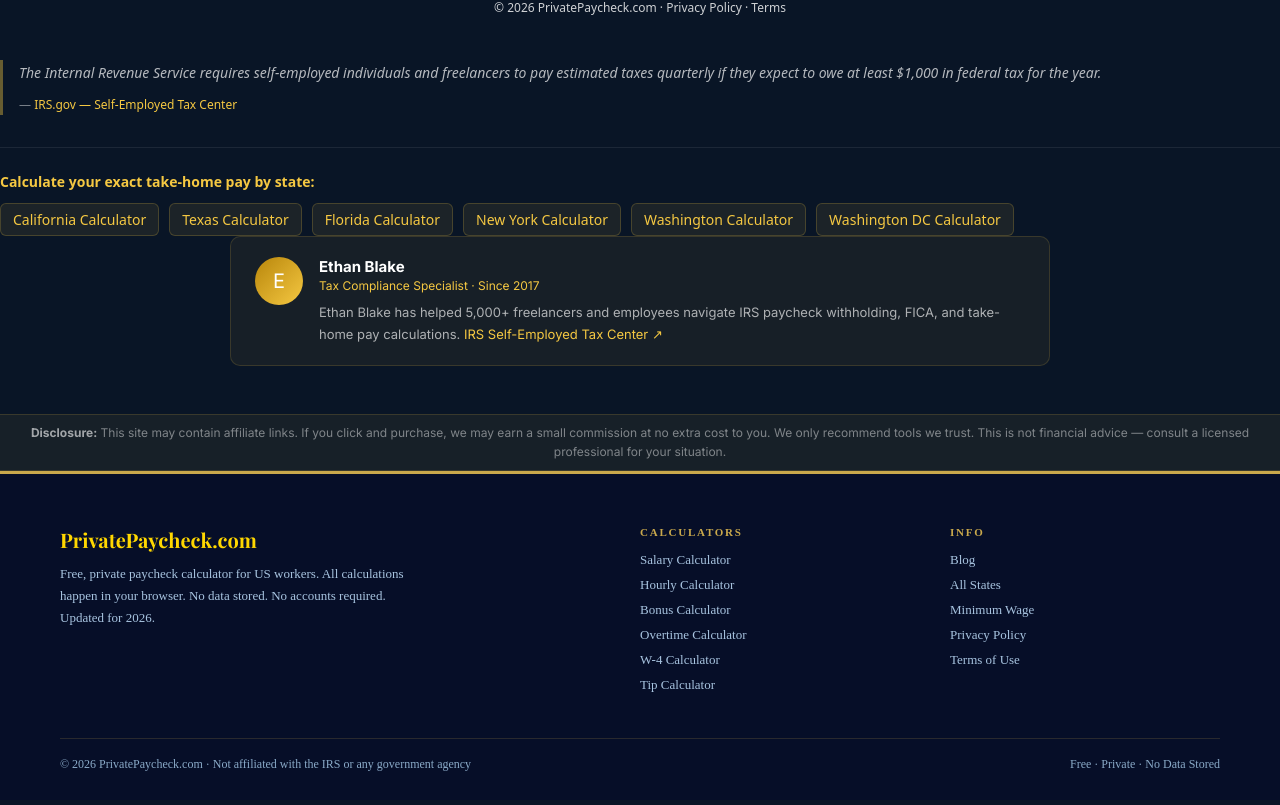
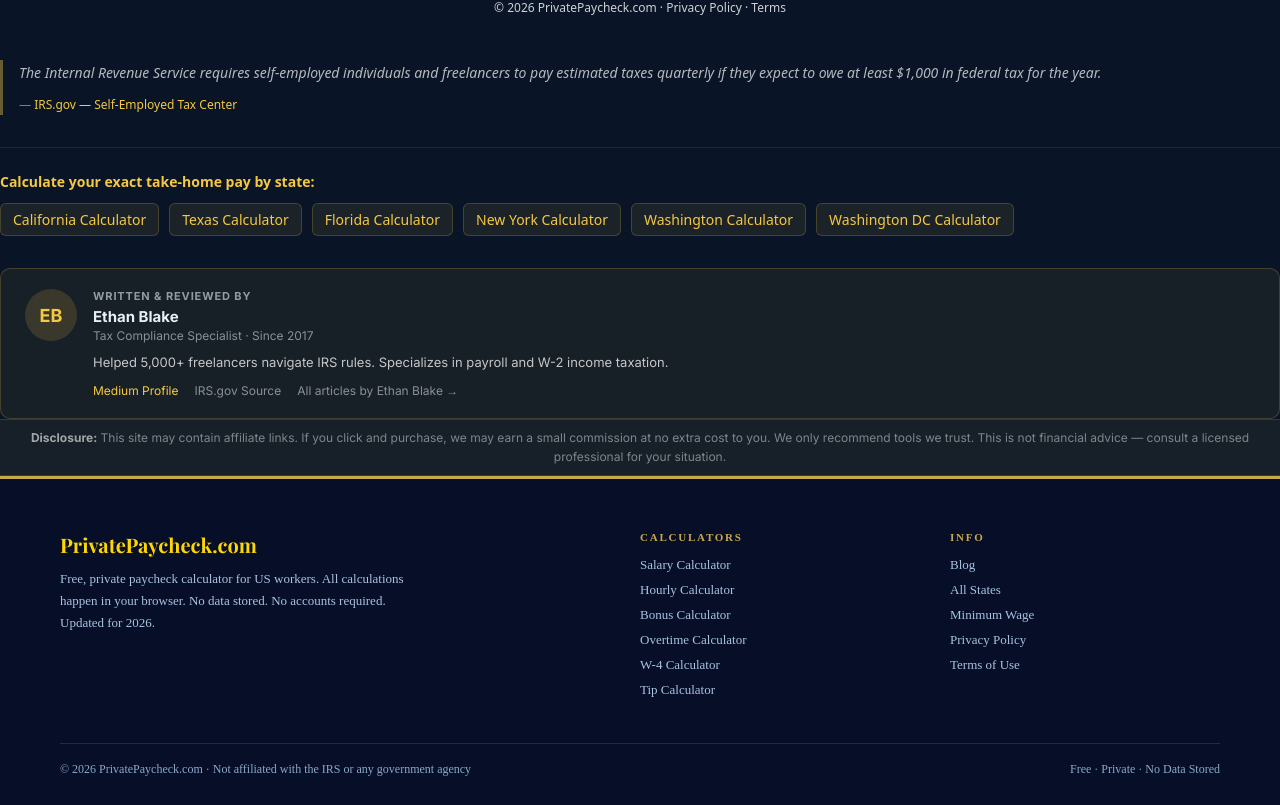
Before and after one commit to devqrcraft-ui/privatepaycheck, a Next.js app: page /blog/how-to-read-your-pay-stub in a window 1280 px wide. Shown: the part 3543-4348 px from the top of the page. Built offline with nearby package versions, Linux system fonts and the light colour scheme.

Commit message:
seo: AuthorBox v33.0 — itemScope Person + itemProp + All articles link

```diff
--- a/src/app/components/AuthorBox.tsx
+++ b/src/app/components/AuthorBox.tsx
@@ -1,17 +1,62 @@
+// AUTHOR-BOX:START
 export default function AuthorBox() {
   return (
-    <div style={{ maxWidth: 860, margin: '0 auto', padding: '0 20px 48px' }}>
-      <div style={{ background: 'rgba(245,200,66,0.06)', border: '1px solid rgba(245,200,66,0.15)', borderRadius: 10, padding: '20px 24px', display: 'flex', gap: 16, alignItems: 'flex-start' }}>
-        <div style={{ width: 48, height: 48, borderRadius: '50%', background: 'linear-gradient(135deg,#b8860b,#F5C842)', display: 'flex', alignItems: 'center', justifyContent: 'center', fontSize: 20, flexShrink: 0 }}>E</div>
-        <div>
-          <div style={{ fontWeight: 700, fontSize: 15, color: '#fff', marginBottom: 2 }}>Ethan Blake</div>
-          <div style={{ fontSize: 12, color: '#F5C842', marginBottom: 8 }}>Tax Compliance Specialist · Since 2017</div>
-          <div style={{ fontSize: 13, color: 'rgba(255,255,255,0.65)', lineHeight: 1.7 }}>
-            Ethan Blake has helped 5,000+ freelancers and employees navigate IRS paycheck withholding, FICA, and take-home pay calculations.{' '}
-            <a href="https://www.irs.gov/businesses/small-businesses-self-employed/self-employed-individuals-tax-center" target="_blank" rel="noopener noreferrer" style={{ color: '#F5C842', textDecoration: 'none' }}>IRS Self-Employed Tax Center ↗</a>
-          </div>
+    <div
+      itemScope
+      itemType="https://schema.org/Person"
+      style={{
+        display:'flex', alignItems:'flex-start', gap:16,
+        background:'rgba(245,200,66,0.06)',
+        border:'1px solid rgba(245,200,66,0.2)',
+        borderRadius:10, padding:'20px 24px', marginTop:32
+      }}
+    >
+      <div style={{
+        width:52, height:52, borderRadius:'50%', flexShrink:0,
+        background:'rgba(245,200,66,0.15)',
+        display:'flex', alignItems:'center', justifyContent:'center',
+        fontWeight:800, fontSize:18, color:'#F5C842'
+      }}>EB</div>
+      <div>
+        <div style={{fontSize:11, fontWeight:600, color:'rgba(232,237,248,0.6)', textTransform:'uppercase' as const, letterSpacing:'0.08em', marginBottom:4}}>
+          Written & reviewed by
+        </div>
+        <div style={{fontWeight:700, color:'#e8edf8', fontSize:15, marginBottom:2}} itemProp="name">
+          Ethan Blake
+        </div>
+        <div style={{fontSize:12, color:'rgba(255,255,255,0.5)', marginBottom:8}} itemProp="jobTitle">
+          Tax Compliance Specialist · Since 2017
+        </div>
+        <p style={{margin:'0 0 10px', fontSize:13, color:'rgba(255,255,255,0.75)', lineHeight:1.7}} itemProp="description">
+          {'Helped 5,000+ freelancers navigate IRS rules. Specializes in payroll and W-2 income taxation.'}
+        </p>
+        <div style={{display:'flex', gap:16, flexWrap:'wrap' as const}}>
+          <a
+            href="https://medium.com/@dev.qrcraft"
+            rel="nofollow"
+            target="_blank"
+            style={{fontSize:12, color:'#F5C842', textDecoration:'none'}}
+            itemProp="url"
+          >
+            Medium Profile
+          </a>
+          <a
+            href="https://www.irs.gov/businesses/small-businesses-self-employed/self-employed-individuals-tax-center"
+            rel="nofollow"
+            target="_blank"
+            style={{fontSize:12, color:'rgba(255,255,255,0.5)', textDecoration:'none'}}
+          >
+            IRS.gov Source
+          </a>
+          <a
+            href="/blog"
+            style={{fontSize:12, color:'rgba(255,255,255,0.5)', textDecoration:'none'}}
+          >
+            All articles by Ethan Blake →
+          </a>
         </div>
       </div>
     </div>
   )
 }
+// AUTHOR-BOX:END
```
Also changed, not shown: 1 other file (tests, documents, lock files or other folders).
